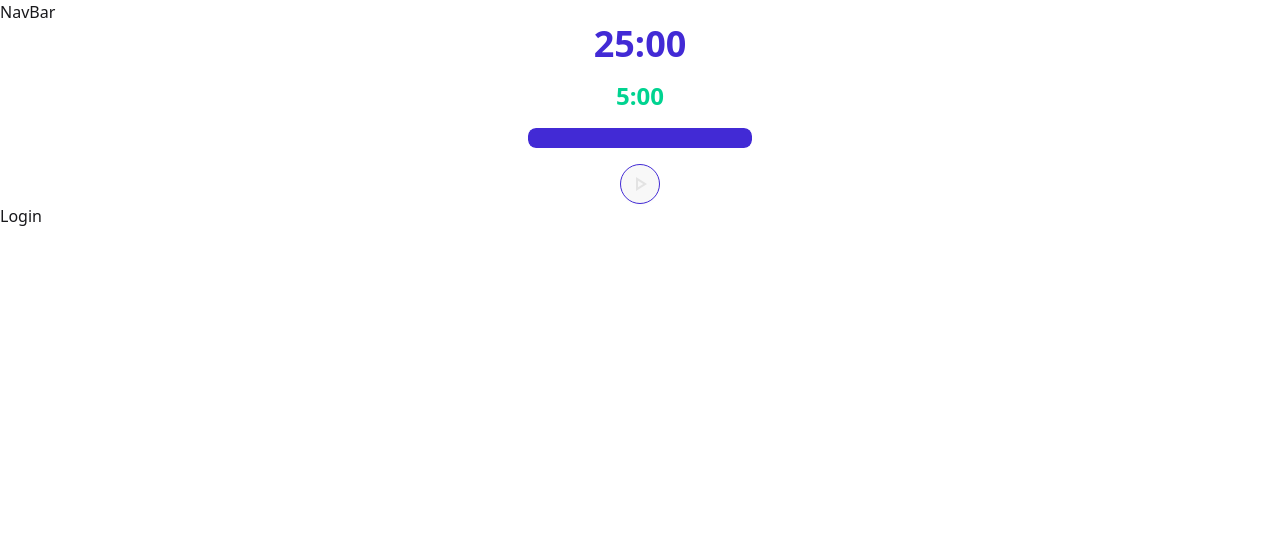
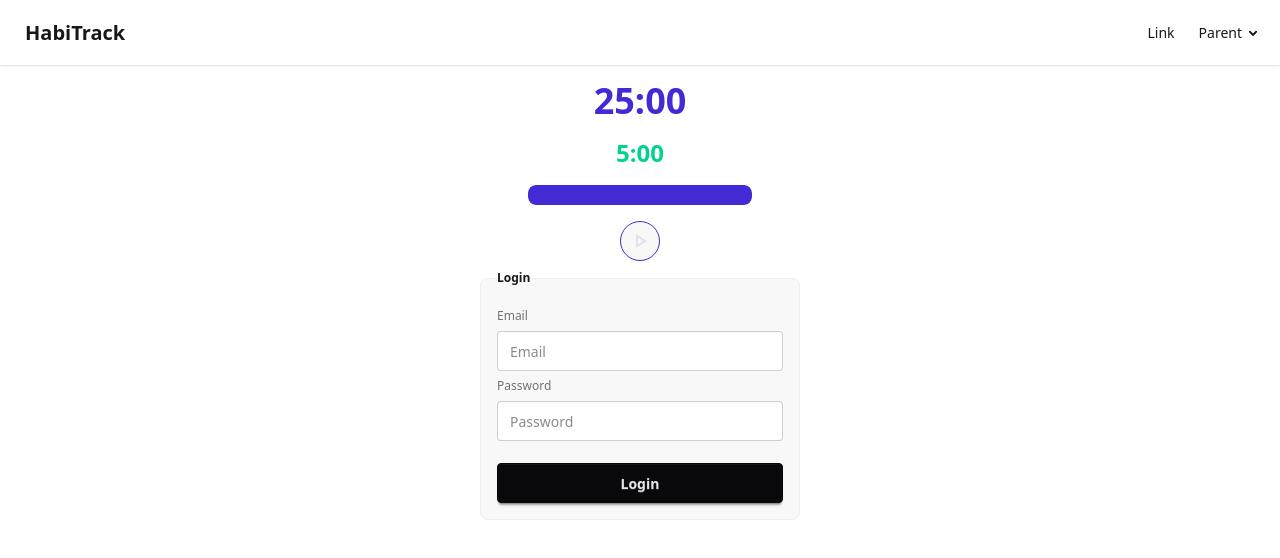
Before and after one commit to kingwell47/cs50-final-project, a React (Vite) app: page /login in a window 1280 px wide. Shown: the top 558 px of the page. Built offline with nearby package versions, Linux system fonts and the light colour scheme.

Commit message:
added login element

```diff
--- a/src/App.tsx
+++ b/src/App.tsx
@@ -8,14 +8,14 @@ import Layout from "./components/Layout";
 
 function App() {
   return (
-    <main>
+    <main className="flex flex-col justify-center items-center">
       <Layout>
         <Routes>
-          <Route path='/' element={<Dashboard />} />
-          <Route path='/register' element={<Registration />} />
-          <Route path='/login' element={<Login />} />
-          <Route path='/profile' element={<Profile />} />
-          <Route path='/history' element={<History />} />
+          <Route path="/" element={<Dashboard />} />
+          <Route path="/register" element={<Registration />} />
+          <Route path="/login" element={<Login />} />
+          <Route path="/profile" element={<Profile />} />
+          <Route path="/history" element={<History />} />
         </Routes>
       </Layout>
     </main>
--- a/src/components/Layout.tsx
+++ b/src/components/Layout.tsx
@@ -4,11 +4,11 @@ import Pomodoro from "./Pomodoro";
 
 const Layout = ({ children }: { children: React.ReactNode }) => {
   return (
-    <>
+    <div className="w-full">
       <NavBar />
       <Pomodoro />
-      {children}
-    </>
+      <div className="flex flex-col items-center">{children}</div>
+    </div>
   );
 };
 
--- a/src/components/NavBar.tsx
+++ b/src/components/NavBar.tsx
@@ -1,7 +1,33 @@
 import React from "react";
 
 const NavBar = () => {
-  return <div>NavBar</div>;
+  return (
+    <div className="navbar bg-base-100 shadow-sm">
+      <div className="flex-1">
+        <a className="btn btn-ghost text-xl">HabiTrack</a>
+      </div>
+      <div className="flex-none">
+        <ul className="menu menu-horizontal px-1">
+          <li>
+            <a>Link</a>
+          </li>
+          <li>
+            <details>
+              <summary>Parent</summary>
+              <ul className="bg-base-100 rounded-t-none p-2">
+                <li>
+                  <a>Link 1</a>
+                </li>
+                <li>
+                  <a>Link 2</a>
+                </li>
+              </ul>
+            </details>
+          </li>
+        </ul>
+      </div>
+    </div>
+  );
 };
 
 export default NavBar;
--- a/src/components/Pomodoro.tsx
+++ b/src/components/Pomodoro.tsx
@@ -94,7 +94,7 @@ const Pomodoro = () => {
 
   return (
     <div
-      className={`flex flex-col justify-center items-center gap-4 ${
+      className={`flex flex-col justify-center items-center gap-4 mt-4 ${
         mode === "work" ? "text-primary" : "text-success"
       }`}
     >
--- a/src/pages/Login.tsx
+++ b/src/pages/Login.tsx
@@ -1,7 +1,19 @@
 import React from "react";
 
 const Login = () => {
-  return <div>Login</div>;
+  return (
+    <fieldset className="fieldset bg-base-200 border-base-300 rounded-box w-xs border p-4">
+      <legend className="fieldset-legend">Login</legend>
+
+      <label className="label">Email</label>
+      <input type="email" className="input" placeholder="Email" />
+
+      <label className="label">Password</label>
+      <input type="password" className="input" placeholder="Password" />
+
+      <button className="btn btn-neutral mt-4">Login</button>
+    </fieldset>
+  );
 };
 
 export default Login;
```
